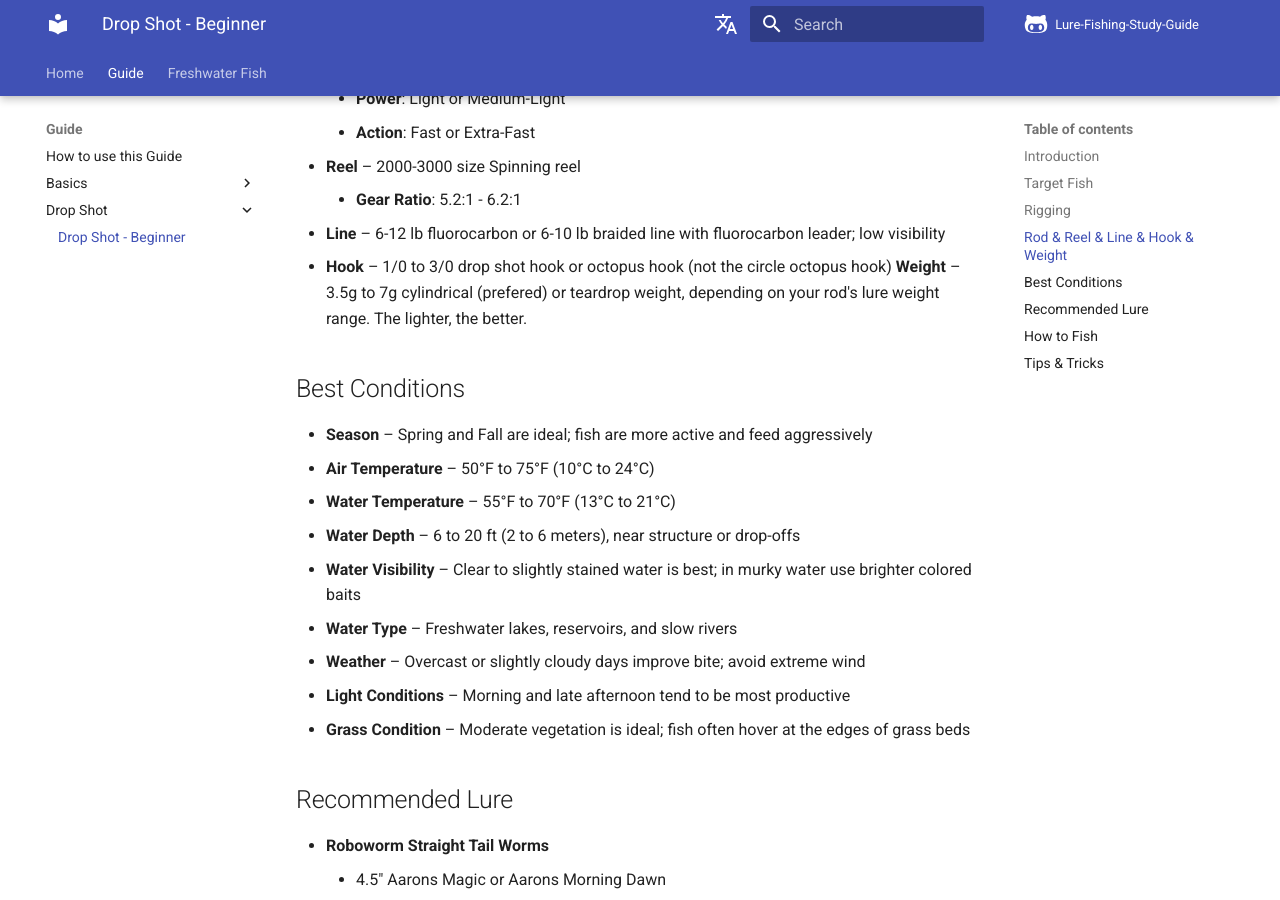
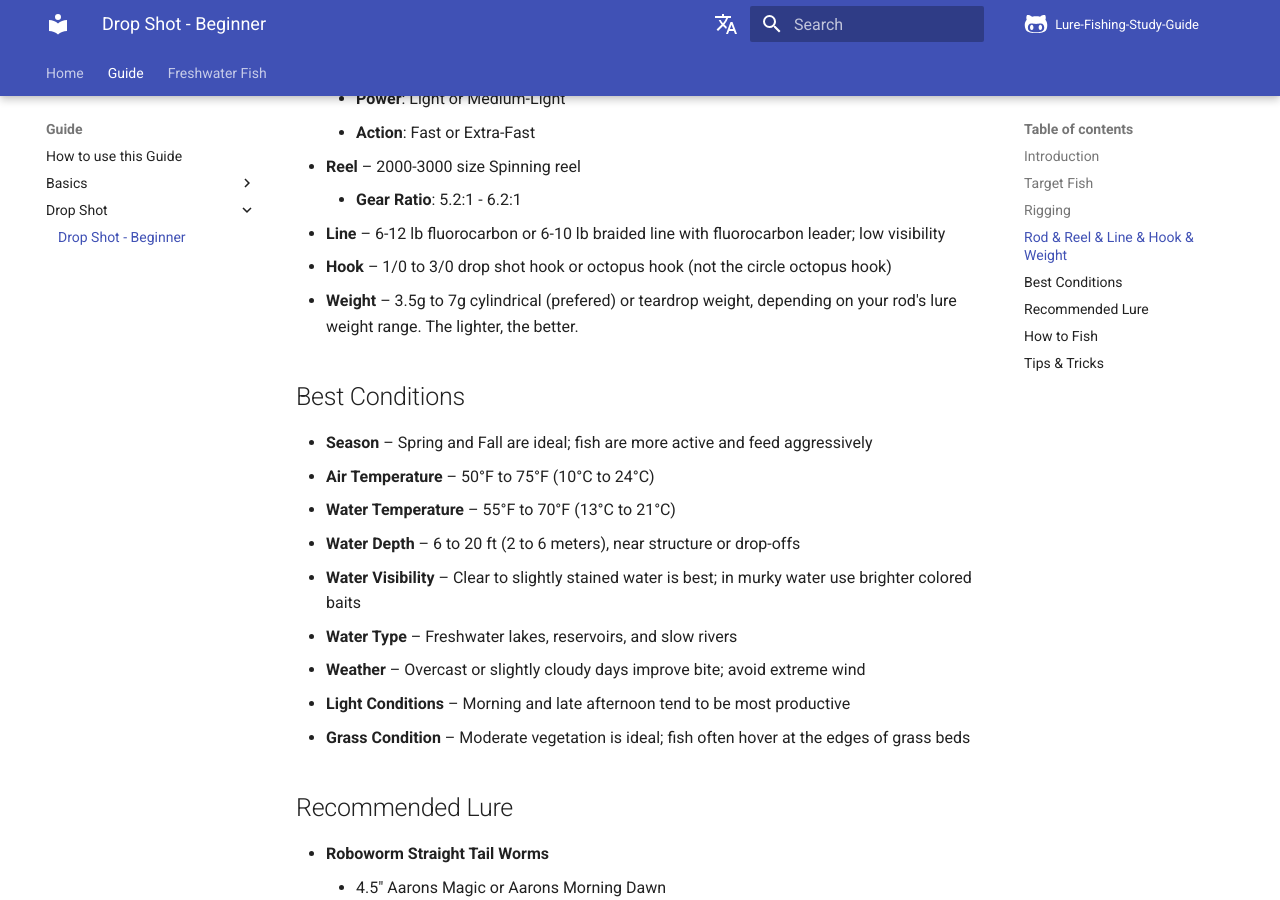
Before and after one commit to KaizhiYang/Lure-Fishing-Study-Guide, an MkDocs documentation site: the page built from docs/guide/drop_shot/drop_shot_beginner.md, in a window 1280 px wide and 900 px high, scrolled down 2018 px. Built offline with MkDocs 1.6.1 and Material for MkDocs 9.7.7, drawn with Linux system fonts in a browser that asks for light colours; comment, search, counter and statistics services are not loaded.

Commit message:
fix small issue

```diff
--- a/docs/guide/drop_shot/drop_shot_beginner.md
+++ b/docs/guide/drop_shot/drop_shot_beginner.md
@@ -59,7 +59,7 @@
     - **Gear Ratio**: 5.2:1 - 6.2:1
 - **Line** – 6-12 lb fluorocarbon or 6-10 lb braided line with fluorocarbon leader; low visibility
 - **Hook** – 1/0 to 3/0 drop shot hook or octopus hook (not the circle octopus hook)
-**Weight** – 3.5g to 7g cylindrical (prefered) or teardrop weight, depending on your rod's lure weight range. The lighter, the better.
+- **Weight** – 3.5g to 7g cylindrical (prefered) or teardrop weight, depending on your rod's lure weight range. The lighter, the better.
 
 
 ## Best Conditions
```
